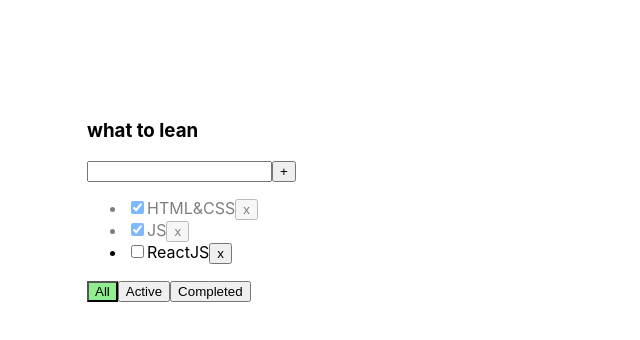
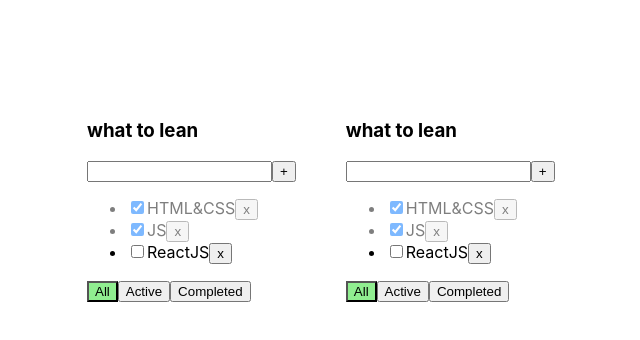
Before and after one commit to umedjankabiri/todolist, a React (Vite) app: page / in a window 1280 px wide. Shown: the top 340 px of the page, without its empty margins (13-653 px from the left). Built offline with nearby package versions, Linux system fonts and the light colour scheme.

Commit message:
created array of todolists, add hook useState for monitoring state of render

```diff
--- a/src/common/components/App/App.tsx
+++ b/src/common/components/App/App.tsx
@@ -1,11 +1,18 @@
 import 'common/components/App/App.css'
-import { Todolist } from 'common/components/Todolist/Todolist.tsx';
+import {Todolist} from 'common/components/Todolist/Todolist.tsx';
 import {TaskProps} from "common/types/Tasks/TaskProps.ts";
 import {useState} from "react";
 import {FilterValueProps} from "common/types/Tasks/FilterValueProps.ts";
 import {v1} from "uuid";
+import {TodolistsProps} from "common/components/Todolist/TodolistsProps.ts";
 
 // Business Logic Layer (BLL)
+let todolistID1 = v1()
+let todolistID2 = v1()
+const todolistsInitialState: TodolistsProps[] = [
+    {todolistID: todolistID1, title: "What to read", filter: "All"},
+    {todolistID: todolistID2, title: "What to buy", filter: "All"},
+]
 const initialState: TaskProps[] = [
     {id: v1(), title: 'HTML&CSS', isDone: true},
     {id: v1(), title: 'JS', isDone: true},
@@ -14,11 +21,11 @@ const initialState: TaskProps[] = [
 
 function App() {
     const [tasks, setTasks] = useState<TaskProps[]>(initialState);
-    const [filteredTasks, setFilteredTasks] = useState<FilterValueProps>("All");
+    const [todolists, setTodolists] = useState<TodolistsProps[]>(todolistsInitialState)
 
     let tasksForTodolist = tasks
-    filteredTasks === "Active" && (tasksForTodolist = tasks.filter(task => !task.isDone))
-    filteredTasks === "Completed" && (tasksForTodolist = tasks.filter(task => task.isDone))
+    // filteredTasks === "Active" && (tasksForTodolist = tasks.filter(task => !task.isDone))
+    // filteredTasks === "Completed" && (tasksForTodolist = tasks.filter(task => task.isDone))
 
     const removedTask = (taskID: string) => setTasks(tasks.filter(task => task.id !== taskID));
     const changedFilter = (filter: FilterValueProps) => setFilteredTasks(filter)
@@ -28,9 +35,8 @@ function App() {
     }
     const changedTaskStatus = (taskID: string, taskStatus: boolean) =>
         setTasks(tasks.map(task => task.id === taskID ? {...task, isDone: taskStatus} : task));
-
+    const filteredTodolists = todolists.map(todolist => {
         return (
-      <div className="App">
             <Todolist
                 title="what to lean"
                 tasks={tasksForTodolist}
@@ -38,8 +44,14 @@ function App() {
                 changeFilter={changedFilter}
                 addTask={addedTask}
                 changeTaskStatus={changedTaskStatus}
-            filter={filteredTasks}
+                filter={todolist.filter}
             />
+        )
+    })
+
+    return (
+        <div className="App">
+            {filteredTodolists}
         </div>
     );
 }
```
Lines whose indentation alone changed are shown as unchanged.
